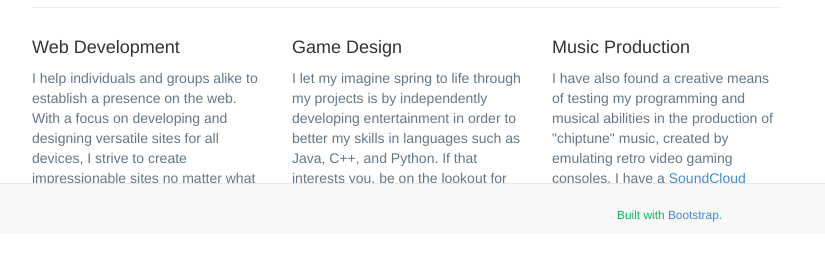
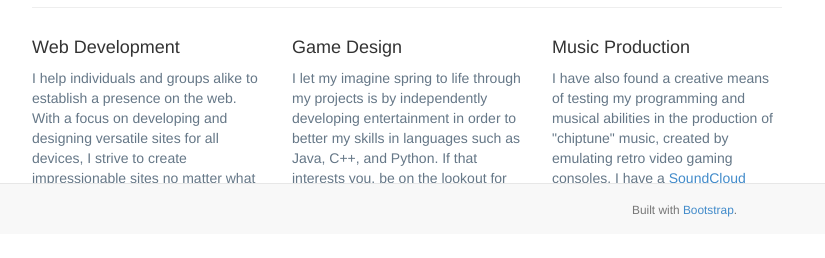
Before and after one commit to Newtzor/Newtzor.github.io, a plain HTML site: page index.html in a window 1280 px wide. Shown: the part 566-824 px from the top of the page, without its empty margins (233-1058 px from the left). Drawn offline with nearby package versions, Linux system fonts and the light colour scheme.

Commit message:
Actually usable

```diff
--- a/index.html
+++ b/index.html
@@ -95,7 +95,7 @@
 					<div class="row">
 						<div class="col-md-8"></div>
 
-						<div class="col-md-4"><br><p><small>Built with <a href="http://www.getbootstrap.com/">Bootstrap</a>.</small></p></div>
+						<div class="col-md-4"><p class="navbar-text"><small>Built with <a href="http://www.getbootstrap.com/">Bootstrap</a>.</small></p></div>
 					</div>
 				</div>
 			</div>
--- a/stylesheet.css
+++ b/stylesheet.css
@@ -7,6 +7,10 @@
          url('socicon/font/socicon-webfont.svg#sociconregular') format('svg');
     font-weight: normal;
     font-style: normal;
+}
+
+body {
+	padding-bottom: 70px;
 }
 
 .socicon {
```
